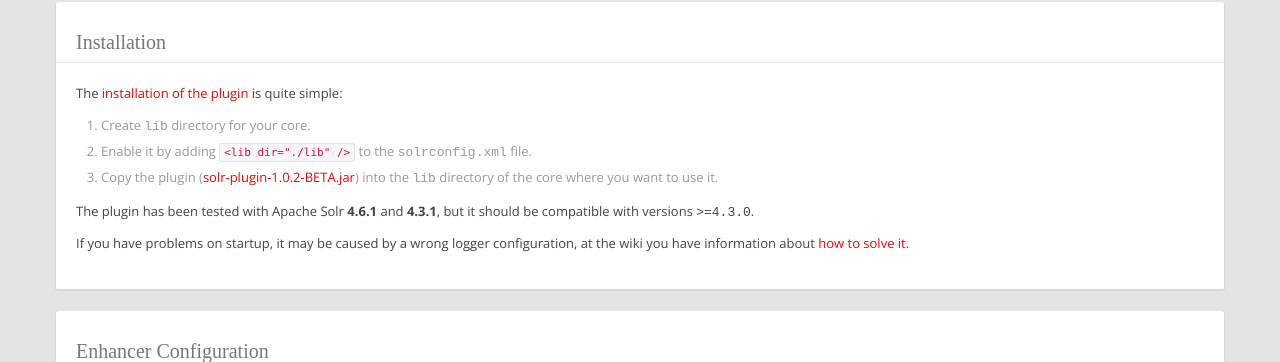
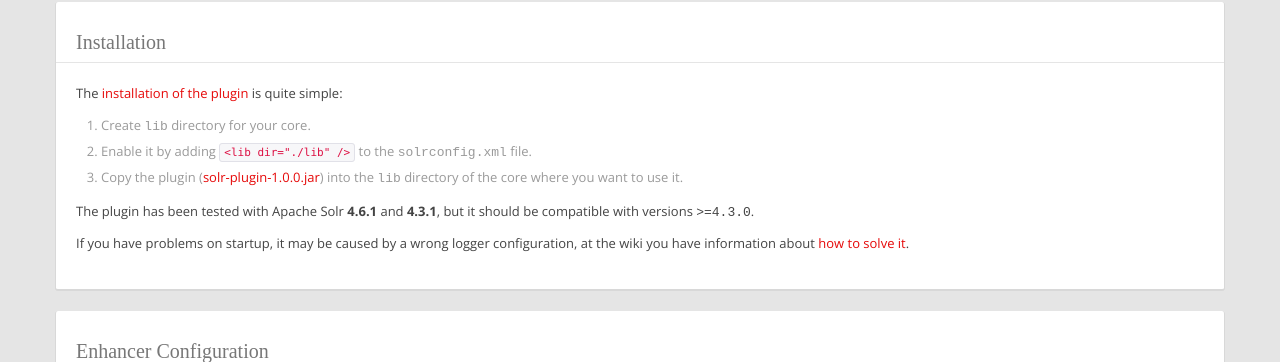
Before and after one commit to redlink-gmbh/redlink-gmbh.github.io, a Jekyll site: the page built from plugins/solr.html, in a window 1280 px wide and 900 px high, scrolled down 357 px. Shown: the part 92-454 px from the top of the window. Built offline with Jekyll 4.4.1, drawn with Linux system fonts in a browser that asks for light colours; comment, search, counter and statistics services are not loaded.

Commit message:
API-567: updated solr plugin to api version 1.0

```diff
--- a/plugins/solr.html
+++ b/plugins/solr.html
@@ -73,7 +73,7 @@ title: Solr Plugin
             </li>
             <li>
                 Copy the plugin
-                (<a href="https://repo.redlink.io/mvn/content/groups/public/io/redlink/solr-plugin/1.0.2-BETA/solr-plugin-1.0.2-BETA.jar">solr-plugin-1.0.2-BETA.jar</a>)
+                (<a href="https://repo.redlink.io/mvn/content/groups/public/io/redlink/solr-plugin/1.0.0/solr-plugin-1.0.0.jar">solr-plugin-1.0.0.jar</a>)
                 into the <tt>lib</tt> directory of the core where you want to use it.
             </li>
         </ol>
```
